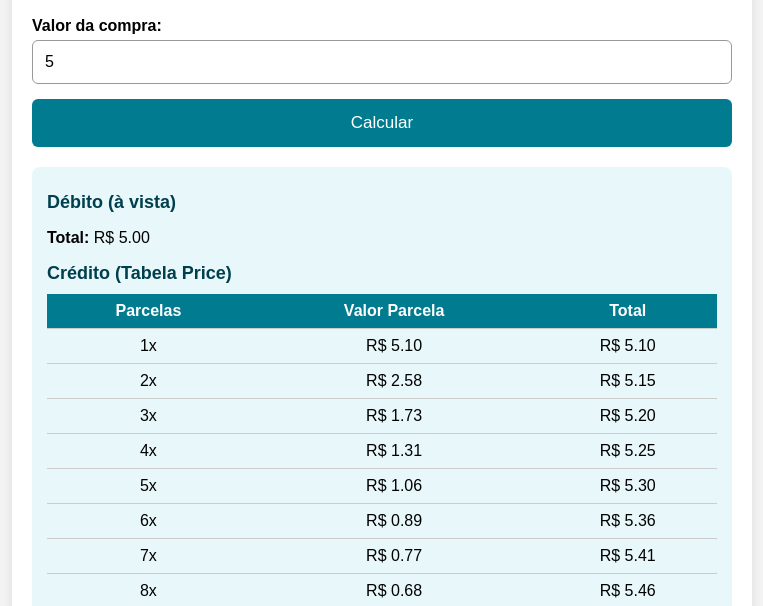
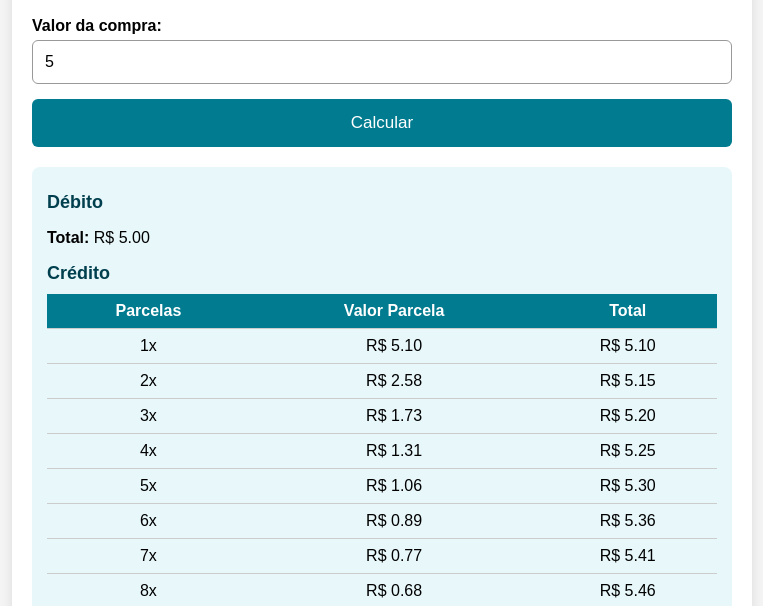
Before and after one commit to ZAVARIZE/simulacao, a plain HTML site: page index.html in a window 1280 px wide. Both pictures are taken after typing "5" into the empty fields and a click on the button "Calcular". Shown: the part 193-799 px from the top of the page, without its empty margins (258-1021 px from the left). Drawn offline with nearby package versions, Linux system fonts and the light colour scheme.

Commit message:
Update index.html

```diff
--- a/index.html
+++ b/index.html
@@ -195,10 +195,10 @@ function calcular() {
     }
 
     document.getElementById("resultado").innerHTML = `
-        <div class="title">Débito (à vista)</div>
+        <div class="title">Débito</div>
         <p><strong>Total:</strong> R$ ${debitoFinal.toFixed(2)}</p>
 
-        <div class="title">Crédito (Tabela Price)</div>
+        <div class="title">Crédito</div>
         <table>
             <tr>
                 <th>Parcelas</th>
```
